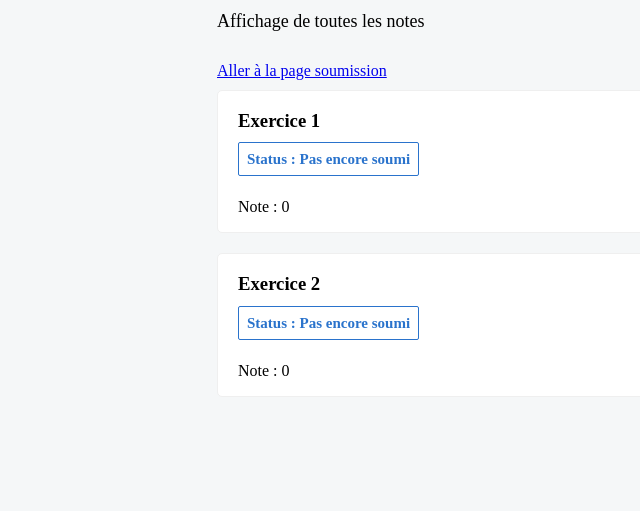
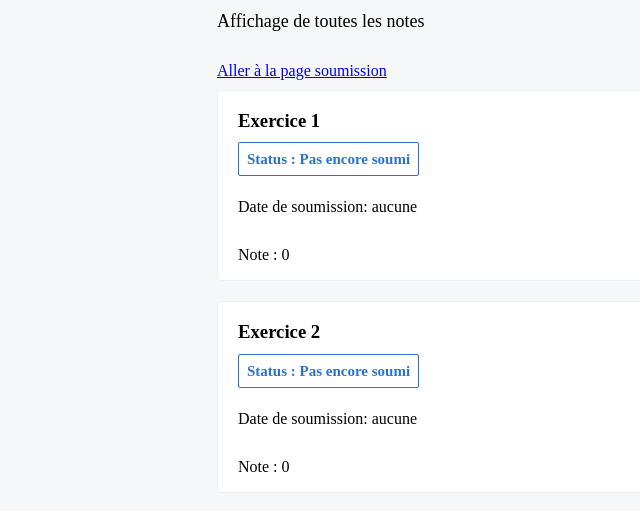
Before and after one commit to klauriondareich/LPIC-project, a PHP site: page /notes.php in a window 1280 px wide. Shown: the part 183-694 px from the top of the page, without its empty margins (89-729 px from the left). Run offline with PHP 8.4, Linux system fonts and the light colour scheme; the visitor is signed in with stand-in values (Sample User, id 1).

Commit message:
submission date added

```diff
--- a/notes.php
+++ b/notes.php
@@ -33,6 +33,7 @@
                     <div class="first-part">
                         <h3>Exercice 1</h3>
                         <span class="btn-style">Status : Pas encore soumi</span>
+                        <p>Date de soumission: aucune</p>
                         <p>Note : 0</p>
                     </div>
                 </div>
@@ -41,6 +42,7 @@
                     <div class="first-part">
                         <h3>Exercice 2</h3>
                         <span class="btn-style">Status : Pas encore soumi</span>
+                        <p>Date de soumission: aucune</p>
                         <p>Note : 0</p>
                     </div>
                 </div>
```
